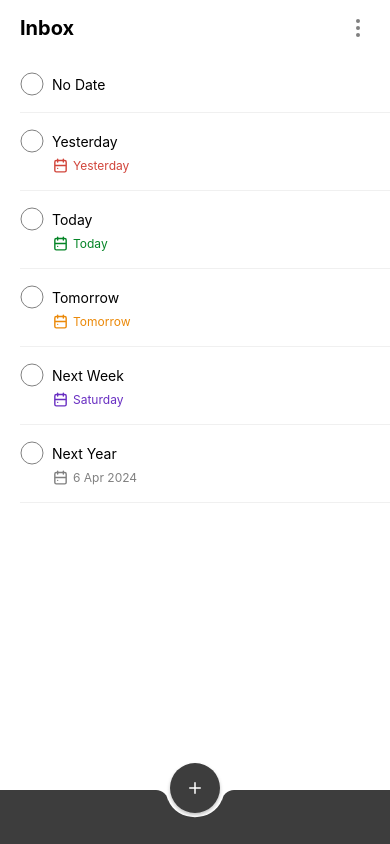
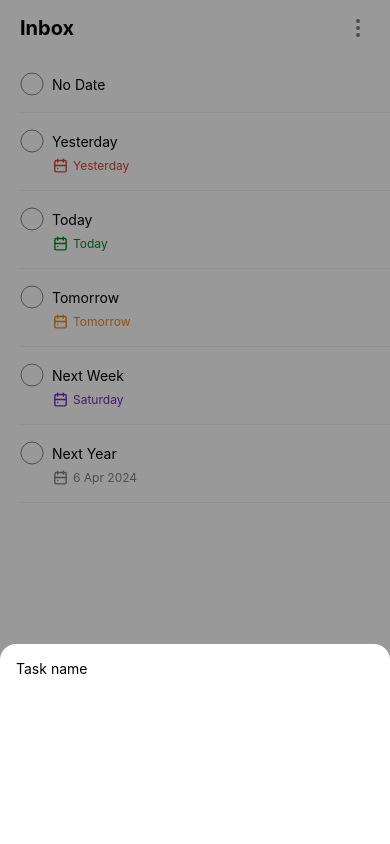
Before and after one commit to Neuhaus93/TodoASP, a React Native app: screen / in a window 390 px wide. Both pictures are taken after a click on the element 195 px from the left and 788 px from the top of the page. Built offline with nearby package versions, Linux system fonts and the light colour scheme.

Commit message:
Modal with backdrop working

```diff
--- /dev/null
+++ b/src/routes/CreateTaskModal.tsx
@@ -0,0 +1,54 @@
+import {
+    Modal,
+    ModalProps,
+    StyleSheet,
+    TextInput,
+    TouchableWithoutFeedback,
+    View,
+} from 'react-native';
+import { Text } from '../components';
+import { colors, spacing } from '../theme';
+
+export type CreateTaskModalProps = {
+    onClose: () => void;
+} & ModalProps;
+
+const CreateTaskModal: React.FC<CreateTaskModalProps> = (props) => {
+    const { onClose, ...modalProps } = props;
+
+    return (
+        <Modal transparent={true} animationType="fade" {...modalProps}>
+            <TouchableWithoutFeedback onPressOut={onClose}>
+                <View style={styles.root}>
+                    <TouchableWithoutFeedback>
+                        <View style={styles.container}>
+                            <TextInput
+                                // style={styles.input}
+                                // onChangeText={onChangeNumber}
+                                // value={number}
+                                placeholder="Task name"
+                            />
+                        </View>
+                    </TouchableWithoutFeedback>
+                </View>
+            </TouchableWithoutFeedback>
+        </Modal>
+    );
+};
+
+const styles = StyleSheet.create({
+    root: {
+        flex: 1,
+        justifyContent: 'flex-end',
+        backgroundColor: 'rgba(0,0,0,0.4)',
+    },
+    container: {
+        height: 200,
+        backgroundColor: colors.background,
+        padding: spacing(4),
+        borderTopLeftRadius: 16,
+        borderTopRightRadius: 16,
+    },
+});
+
+export default CreateTaskModal;
--- a/src/routes/HomePage.tsx
+++ b/src/routes/HomePage.tsx
@@ -1,4 +1,5 @@
 import dayjs from 'dayjs';
+import { useState } from 'react';
 import {
     Dimensions,
     Pressable,
@@ -9,6 +10,7 @@ import {
 import Svg, { Circle, Path } from 'react-native-svg';
 import { Text, TodoItem } from '../components';
 import { colors, spacing } from '../theme';
+import CreateTaskModal from './CreateTaskModal';
 
 const windowDimensions = Dimensions.get('window');
 const footerMidSectionWidth = 54;
@@ -18,6 +20,12 @@ const footerHeight = footerMidSectionWidth;
 const addBtnRadius = footerMidSectionWidth / 2 - 2;
 
 export default function HomePage() {
+    const [createModalOpen, setCreateModalOpen] = useState(false);
+
+    const handlePlusButtonPress = () => {
+        setCreateModalOpen(true);
+    };
+
     return (
         <View style={styles.container}>
             <View style={styles.header}>
@@ -58,6 +66,7 @@ export default function HomePage() {
                         <Path d="M -0.1 0.05 L 0 3 L 3 3 L 3.1 0.05 C 3 2 0 2 -0.1 0.05" />
                     </Svg>
                     <Pressable
+                        onPress={handlePlusButtonPress}
                         style={{
                             position: 'absolute',
                             left: footerMidSectionWidth / 2 - addBtnRadius,
@@ -83,6 +92,11 @@ export default function HomePage() {
                     ]}
                 />
             </View>
+
+            <CreateTaskModal
+                visible={createModalOpen}
+                onClose={() => setCreateModalOpen(false)}
+            />
         </View>
     );
 }
```
